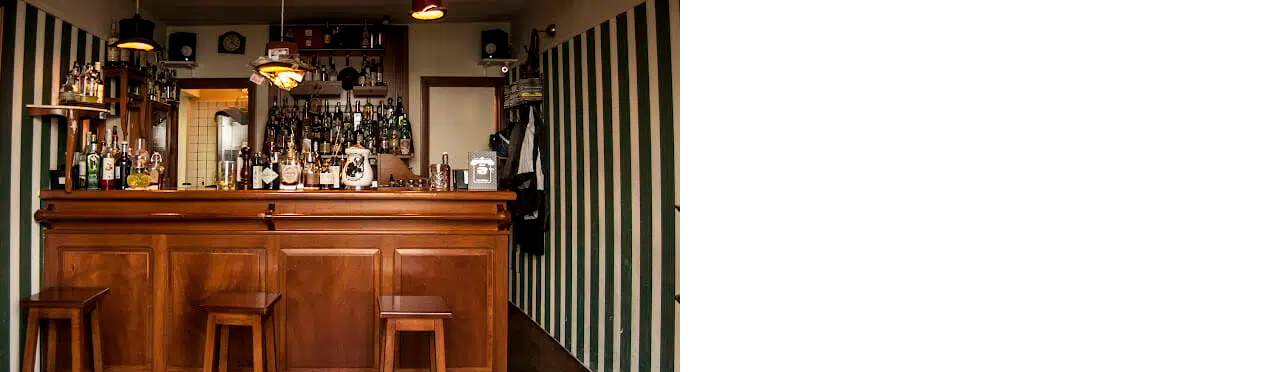
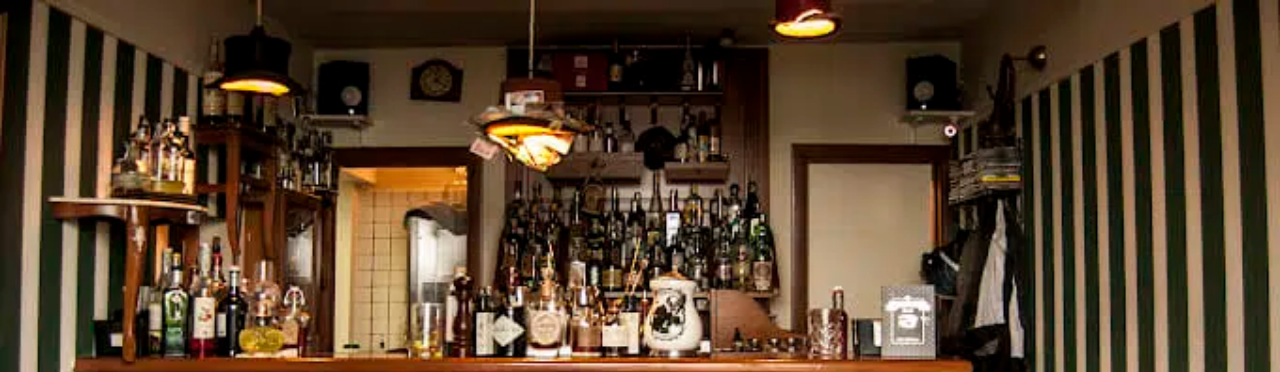
Before and after one commit to ProfCordasco/Repository3B, a plain HTML site: page index.html in a window 1280 px wide. Shown: the top 372 px of the page. Drawn offline with nearby package versions, Linux system fonts and the light colour scheme.

Commit message:
Update index.html

```diff
--- a/index.html
+++ b/index.html
@@ -7,7 +7,7 @@
     <link href="https://cdn.jsdelivr.net/npm/bootstrap@5.3.3/dist/css/bootstrap.min.css" rel="stylesheet" integrity="sha384-QWTKZyjpPEjISv5WaRU9OFeRpok6YctnYmDr5pNlyT2bRjXh0JMhjY6hW+ALEwIH" crossorigin="anonymous">
   </head>
   <body>
-    <img src="img/BarScuola.webp" class="img-fluid" alt="SchoolBar">
+    <img src="img/BarScuola.webp" class="img-fluid w-100" alt="SchoolBar">
     <h1>Hello, world!</h1>
     <script src="https://cdn.jsdelivr.net/npm/bootstrap@5.3.3/dist/js/bootstrap.bundle.min.js" integrity="sha384-YvpcrYf0tY3lHB60NNkmXc5s9fDVZLESaAA55NDzOxhy9GkcIdslK1eN7N6jIeHz" crossorigin="anonymous"></script>
   </body>
```
